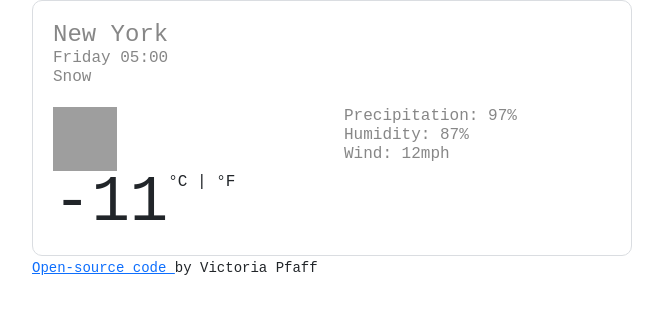
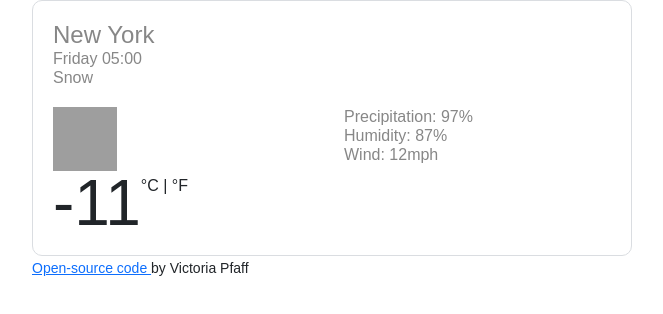
Before and after one commit to Torrria/Weather-App-Project, a plain HTML site: page index.HTML in a window 1280 px wide. Shown: the whole page, without its empty margins (50-713 px from the left). Drawn offline with nearby package versions, Linux system fonts and the light colour scheme; grey boxes are pictures that could not be loaded.

Commit message:
Updated the font-family for body.

```diff
--- a/src/styles.css
+++ b/src/styles.css
@@ -1,5 +1,5 @@
 body {
-  font-family: "Courier New", Courier, monospace;
+  font-family: Arial, Helvetica, sans-serif;
 }
 
 h1 {
```
